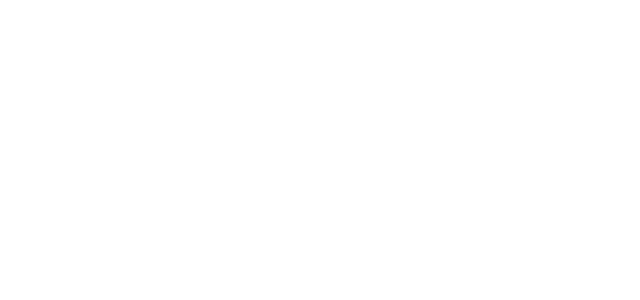
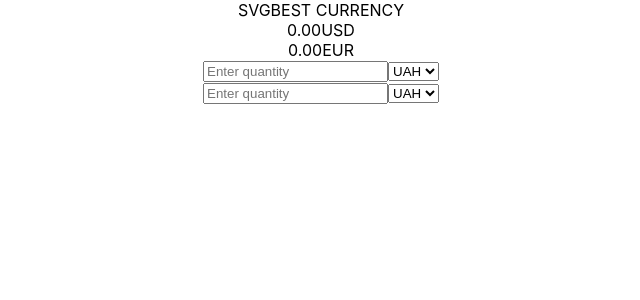
Before and after one commit to seacat271/converter, a React (Create React App) app: page / in a window 1280 px wide. Shown: the top 300 px of the page, without its empty margins (319-959 px from the left). Built offline with nearby package versions, Linux system fonts and the light colour scheme.

Commit message:
add markup

```diff
--- a/package.json
+++ b/package.json
@@ -6,6 +6,7 @@
     "@testing-library/jest-dom": "^5.16.5",
     "@testing-library/react": "^13.4.0",
     "@testing-library/user-event": "^13.5.0",
+    "axios": "^1.1.2",
     "react": "^18.2.0",
     "react-dom": "^18.2.0",
     "react-scripts": "5.0.1",
--- a/src/components/Header/Header.jsx
+++ b/src/components/Header/Header.jsx
@@ -1,5 +1,52 @@
+import { useEffect, useState } from "react";
+import axios from "axios";
+const API_KEY = "3ZAJRdLdELwDgAdIk1W7T3DHNM3aSmoS"
+
+
 export const Header = () => {
+    const {currency, setCurrency} = useState({});
+
+    var myHeaders = new Headers();
+    myHeaders.append("apikey", "3ZAJRdLdELwDgAdIk1W7T3DHNM3aSmoS");
+
+    var requestOptions = {
+      method: 'GET',
+      redirect: 'follow',
+      headers: myHeaders
+    };
+
+
+
+
+
+    useEffect(() => {
+        // fetch("https://api.apilayer.com/currency_data/live?source=UAH&currencies=USD,EUR", requestOptions)
+        // .then(response => response.text())
+        // .then(result => console.log(result))
+        // .catch(error => console.log('error', error));
+    })
+
+
+
+
     return (
-        <div></div>
+        <header>
+            <div>
+                <div>
+                    <span>SVG</span>
+                    <span>BEST CURRENCY</span>
+                </div>
+          <div>
+            <div>
+                    <span>0.00</span>
+                    <span>USD</span>
+                </div>
+                <div>
+                    <span>0.00</span>
+                    <span>EUR</span>
+                </div>
+            </div>
+            </div>
+        </header>
     )
 }
--- a/src/components/MainPage/MainPage.jsx
+++ b/src/components/MainPage/MainPage.jsx
@@ -1,5 +1,30 @@
 export const MainBody = () => {
     return (
-        <div></div>
+        <main>
+            <div>
+                <div>
+                    <form>
+                    <input type="number" placeholder="Enter quantity"/>
+                    <select name="currency1" size="1">
+                        <option value="uah" selected="selected">UAH</option>
+                        <option value="usd">USD</option>
+                        <option value="eur">EUR</option>
+                    </select>
+                    </form>
+                </div>
+                {/* <button>Convert</button> */}
+                <div>
+                    <form>
+                    <input type="number"  placeholder="Enter quantity"/>
+                    <select name="currency2" size="1">
+                        <option value="uah" selected="selected">UAH</option>
+                        <option value="usd">USD</option>
+                        <option value="eur#">EUR</option>
+                    </select>
+                    </form>
+                </div>
+            </div>
+
+        </main>
     )
 }
```
Also changed, not shown: 1 other file (tests, documents, lock files or other folders).
